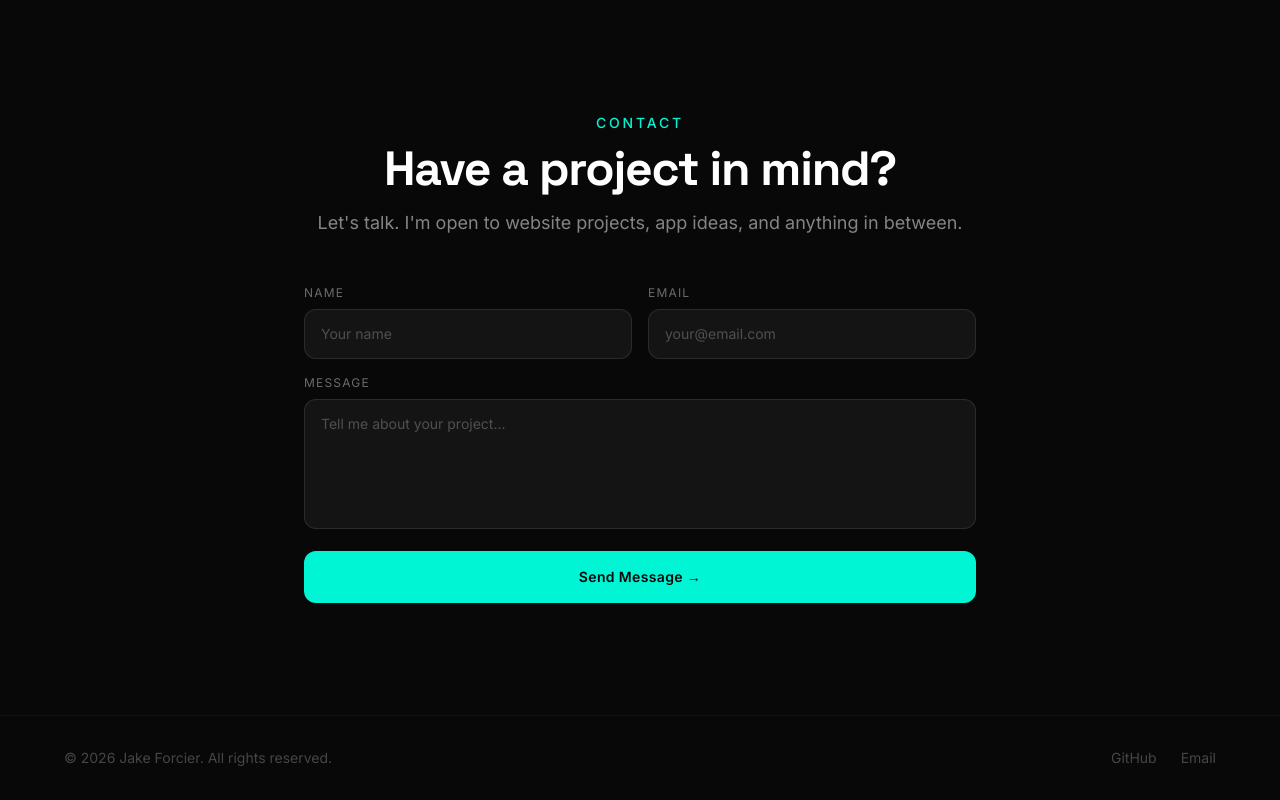
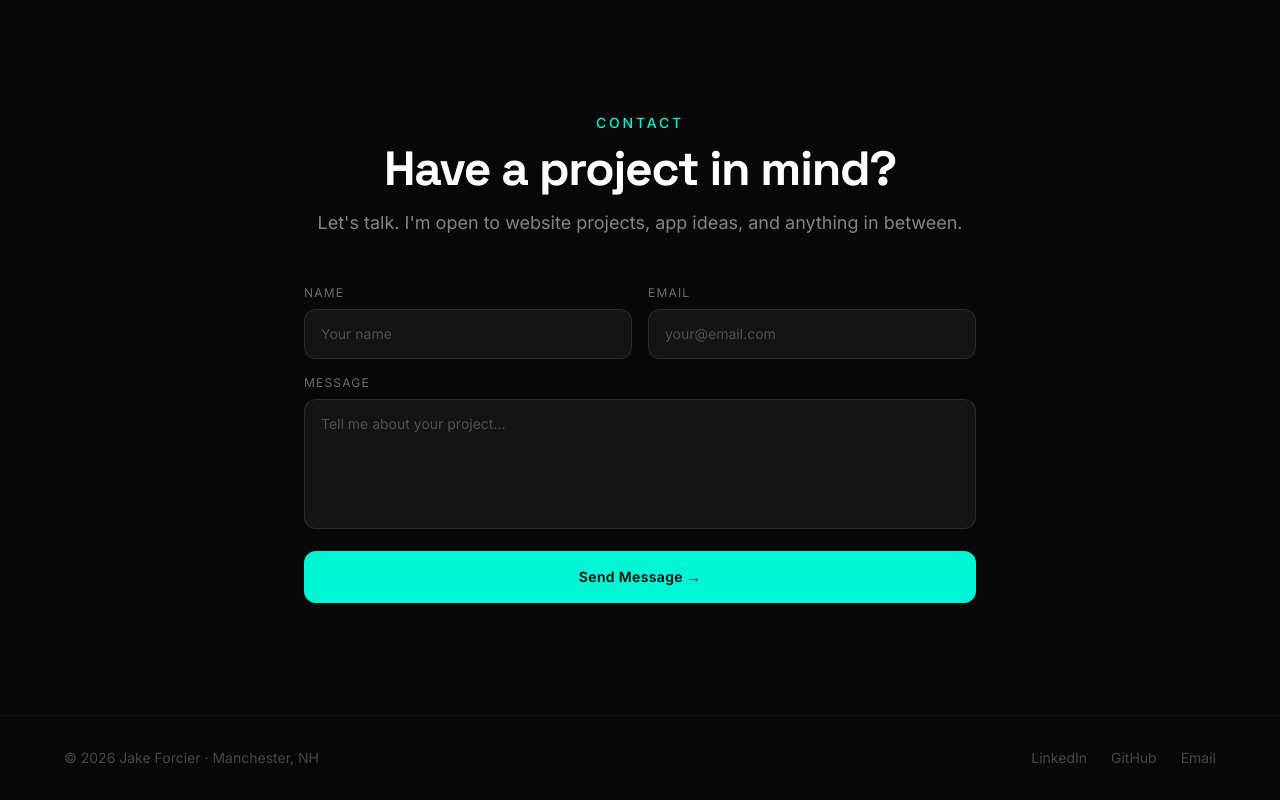
Before and after one commit to jacobforcier/portfolio, a Next.js app: page / in a window 1280 px wide. Shown: the part 3422-4222 px from the top of the page. Built offline with nearby package versions, Linux system fonts and the light colour scheme.

Commit message:
Add Manchester NH location, update metadata, add LinkedIn to footer

```diff
--- a/app/layout.tsx
+++ b/app/layout.tsx
@@ -15,9 +15,9 @@ const spaceGrotesk = Space_Grotesk({
 });
 
 export const metadata: Metadata = {
-  title: "Jake Forcier — iOS & Web Developer",
+  title: "Jake Forcier — Builder & Web Designer in Manchester, NH",
   description:
-    "I build polished iOS apps and websites for real people. Based in the US, available for web design projects.",
+    "I build websites and apps for local businesses in Manchester, NH and beyond. Modern design, honest pricing, and ongoing care — without the agency price tag.",
 };
 
 export default function RootLayout({
--- a/app/page.tsx
+++ b/app/page.tsx
@@ -18,8 +18,16 @@ export default function Home() {
       </main>
       <footer className="border-t border-white/5 py-8 px-6 text-center text-white/25 text-sm">
         <div className="max-w-6xl mx-auto flex flex-col sm:flex-row items-center justify-between gap-4">
-          <span>© {new Date().getFullYear()} Jake Forcier. All rights reserved.</span>
+          <span>© {new Date().getFullYear()} Jake Forcier · Manchester, NH</span>
           <div className="flex items-center gap-6">
+            <a
+              href="https://www.linkedin.com/in/jacob-forcier"
+              target="_blank"
+              rel="noopener noreferrer"
+              className="hover:text-[#00f5d4] transition-colors"
+            >
+              LinkedIn
+            </a>
             <a
               href="https://github.com/jacobforcier"
               target="_blank"
```
